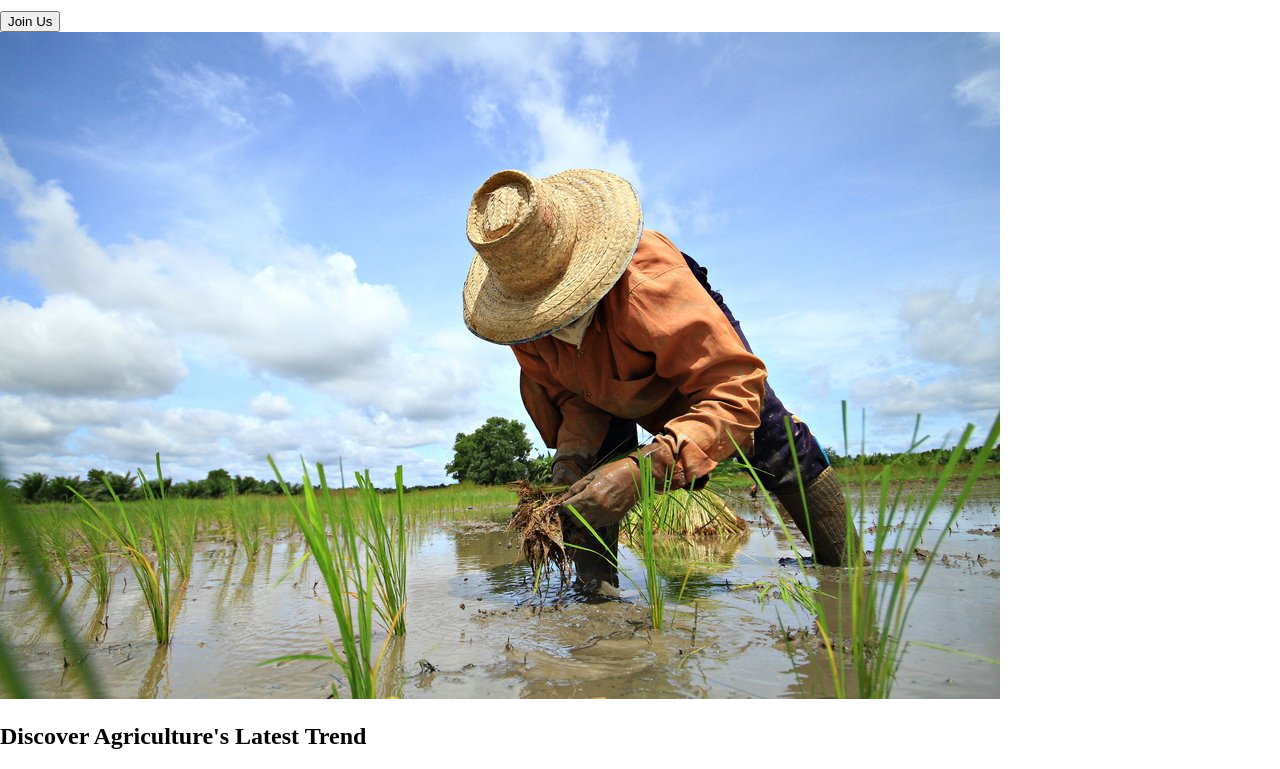
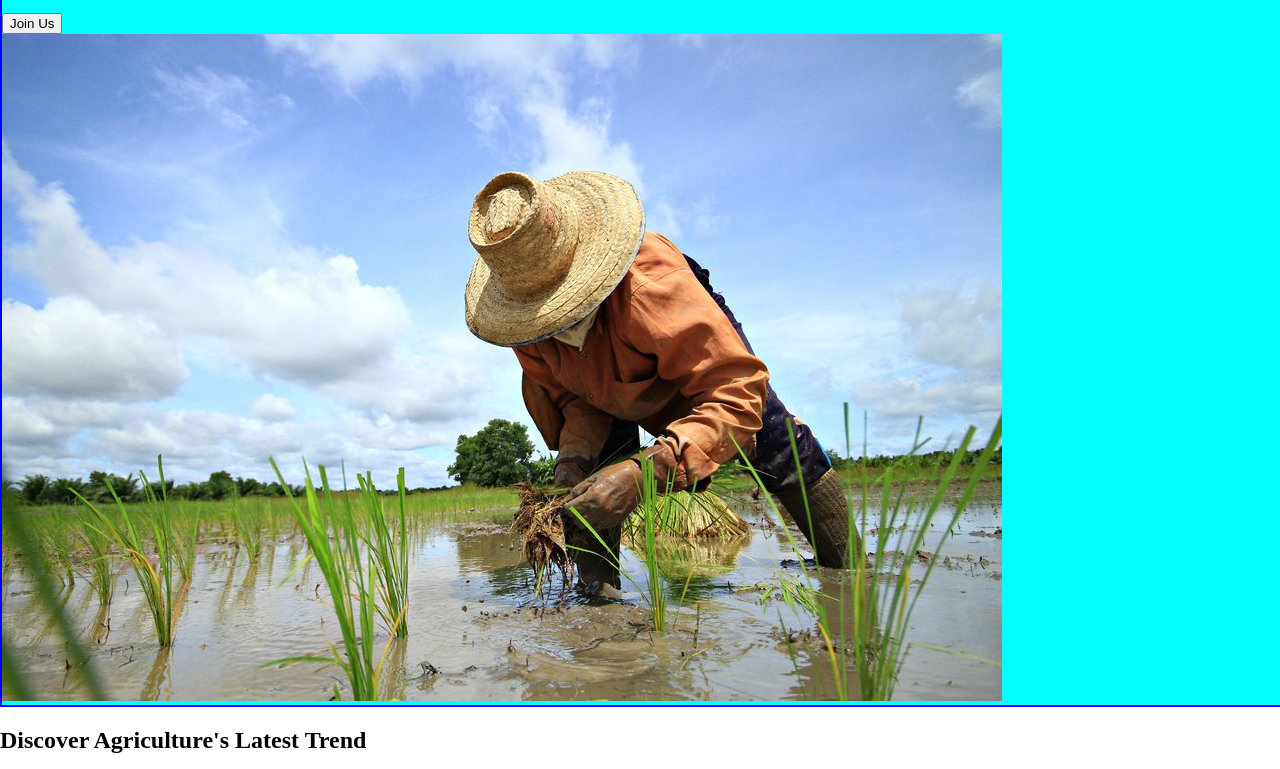
Before and after one commit to jmopena058/jm-landing-page, a plain HTML site: page index.html in a window 1280 px wide. Shown: the part 113-882 px from the top of the page. Drawn offline with Linux system fonts and the light colour scheme.

Commit message:
section1 styled background index.html

```diff
--- a/styles.css
+++ b/styles.css
@@ -36,7 +36,13 @@ ul{
   display:flex;
   list-style-type: none;
 }
-
 a{
   text-decoration: none;
 }
+
+/*********SECTION 1 CSS ********/
+.section1{
+  width: 100%;
+  background-color: aqua;
+  border:2px solid blue;
+}
```
